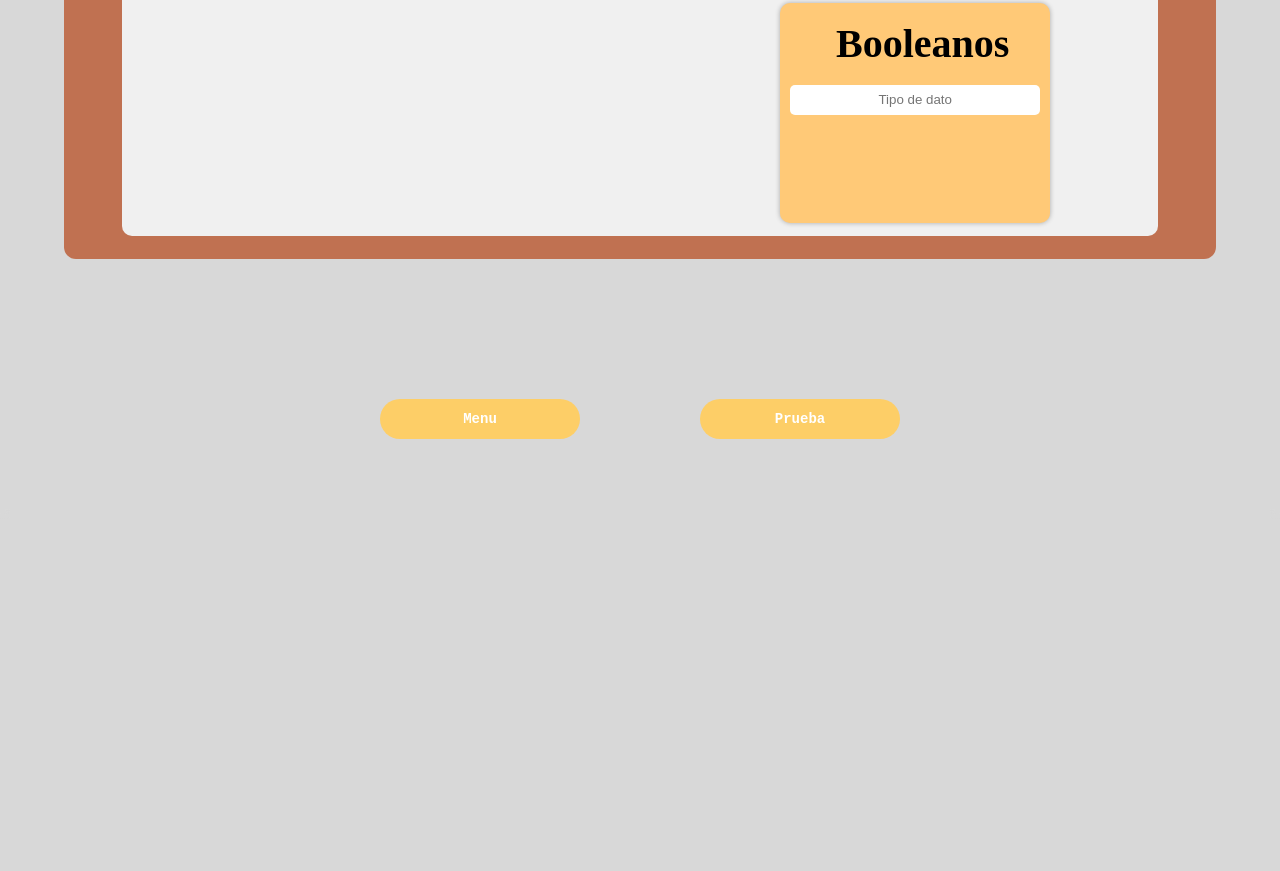
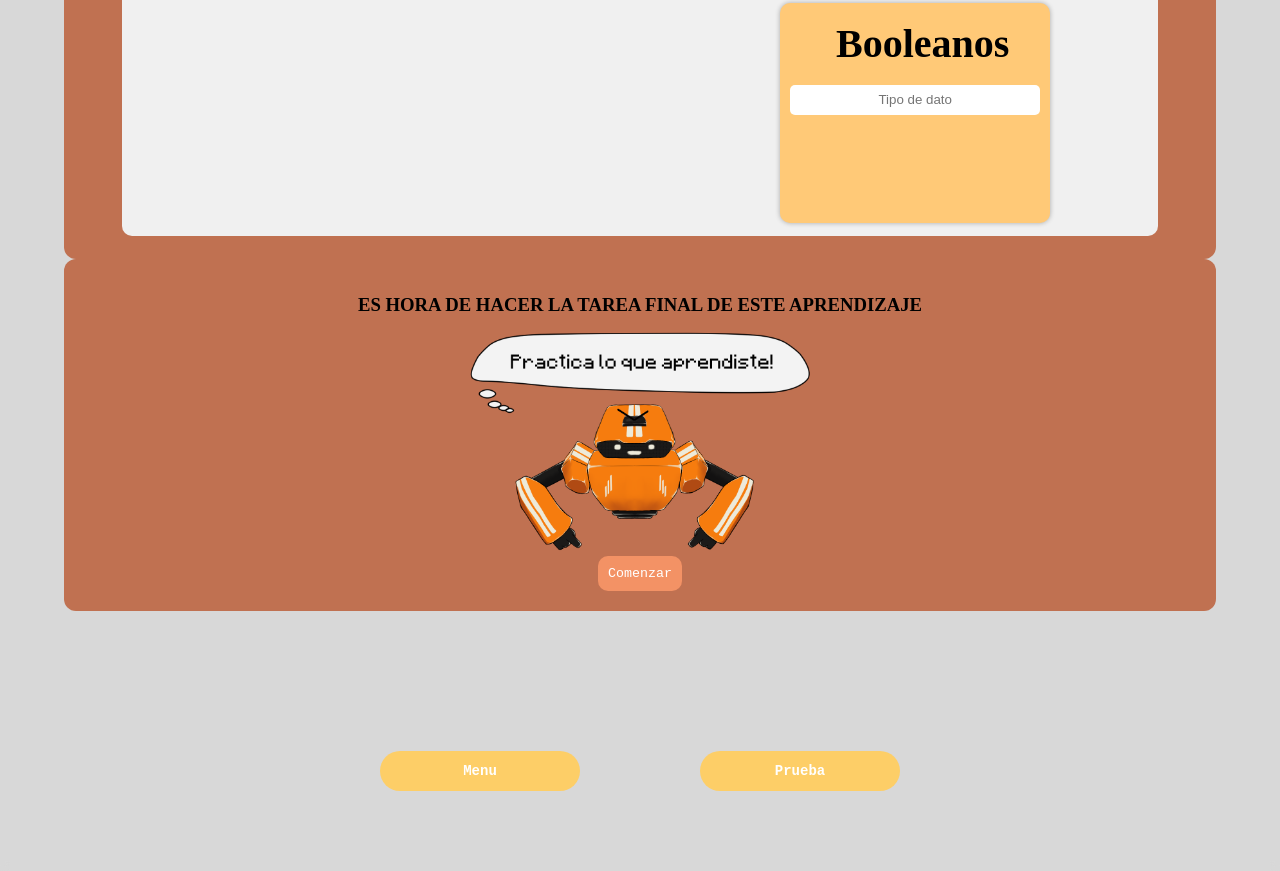
Before and after one commit to MemersonSt/ProyectoTecsu, a plain HTML site: page html/final/clase5.html in a window 1280 px wide. Shown: the part 1054-1925 px from the top of the page. Before the commit the page ends 1573 px from the top, so only its background shows below. Drawn offline with Linux system fonts and the light colour scheme.

Commit message:
commit -m "terminado"

```diff
--- a/html/final/clase5.html
+++ b/html/final/clase5.html
@@ -76,6 +76,19 @@
             });
           </script>
     </section>
+    <section class="contenedor__slider">
+      <div class="final">
+        <h3>
+          ES HORA DE HACER LA TAREA FINAL DE ESTE APRENDIZAJE
+        </h3>
+        <div class="enlace">
+          <img src="EnvioPractica.png" alt="">
+          <button>
+            <a href="../download/Proyecto final.py" download="">Comenzar</a>
+          </button>
+        </div>
+      </div>
+    </section>
     <div class="contenedor__btn">
         <button class="button-class">
             <a href="../../Menu.html">Menu</a>
--- a/html/final/style.css
+++ b/html/final/style.css
@@ -71,3 +71,27 @@
     box-shadow: 0 0 5px rgba(0, 0, 0, 0.3);
     cursor: grab;
 }
+
+.circle:hover{
+    background-color: #2980b9;
+}
+
+.final{
+    margin-top: 3%;
+
+}
+
+.enlace{
+    text-align: center;
+    margin-bottom: 20px;
+    border-radius: 10px;
+    display: flex;
+    flex-direction: column;
+    justify-content: center;
+    align-items: center;
+}
+
+.enlace img{
+    margin-top: 2%;
+    width:350px;
+}
```
Also changed, not shown: html/final/EnvioPractica.png (added).
